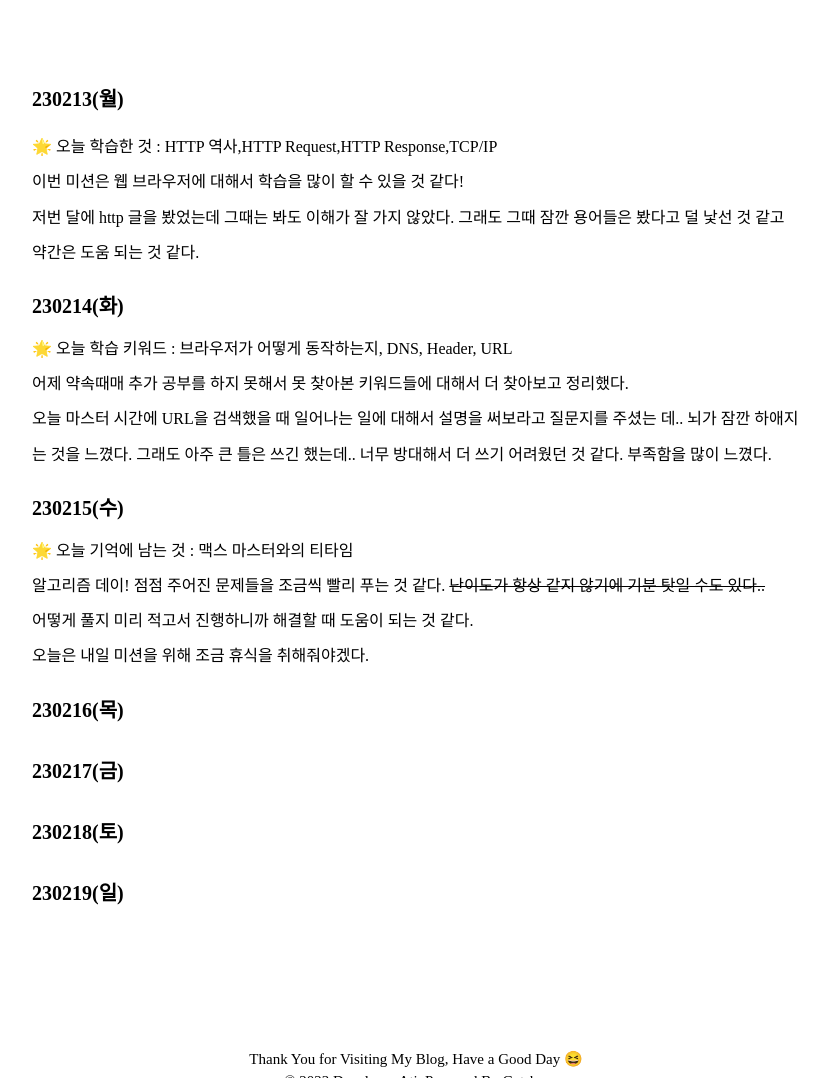
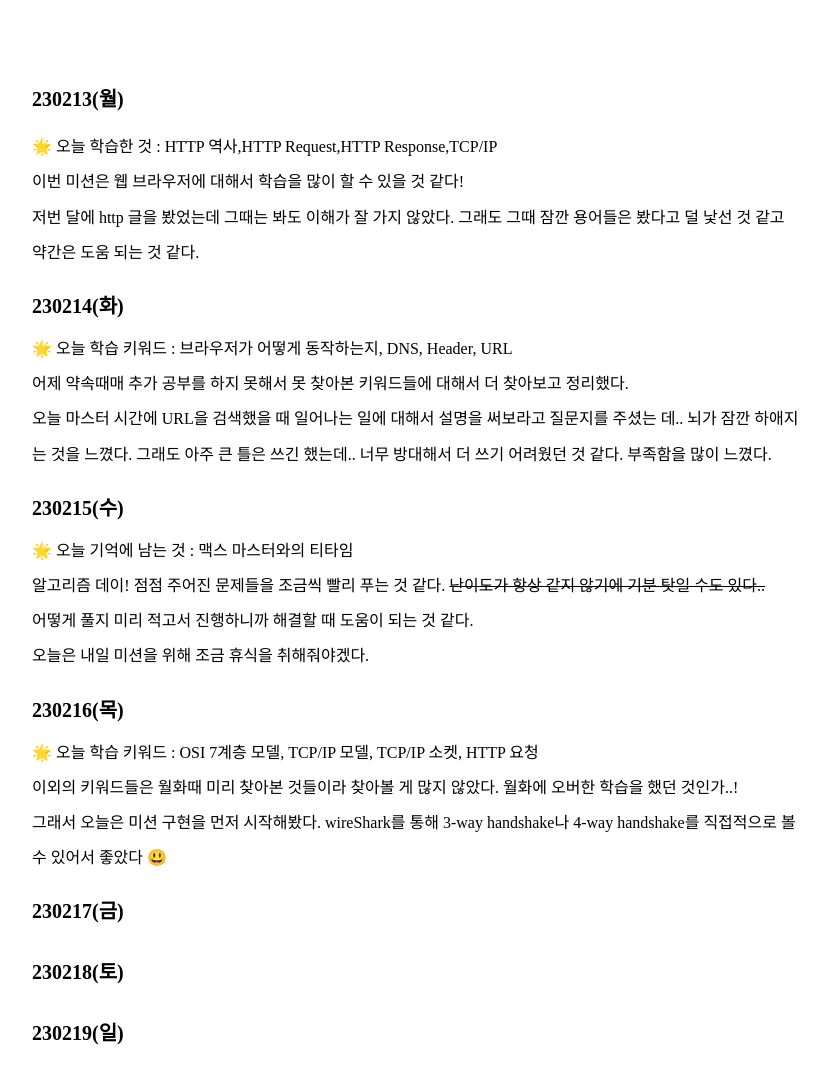
Before and after one commit to lolWK/lolWK.github.io, a Gatsby site: page /TIL/230213-230219/ in a window 1280 px wide. Shown: the part 22-1100 px from the top of the page, without its empty margins (224-1052 px from the left). Built offline with nearby package versions, Linux system fonts and the light colour scheme; Gatsby itself is replaced by a stand-in of ours; a web font is replaced by a local one.

Commit message:
posting(TIL): 230216

```diff
--- a/contents/TIL/230213-230219.md
+++ b/contents/TIL/230213-230219.md
@@ -29,6 +29,10 @@ thumbnail: './til_thumnail.jpg'
 
 ### 230216(목)
 
+🌟 오늘 학습 키워드 : `OSI 7계층 모델`, `TCP/IP 모델`, `TCP/IP 소켓`, `HTTP 요청`<br/>
+이외의 키워드들은 월화때 미리 찾아본 것들이라 찾아볼 게 많지 않았다. 월화에 오버한 학습을 했던 것인가..!<br/>
+그래서 오늘은 미션 구현을 먼저 시작해봤다. wireShark를 통해 `3-way handshake`나 `4-way handshake`를 직접적으로 볼 수 있어서 좋았다 😃
+
 ### 230217(금)
 
 ### 230218(토)
```
